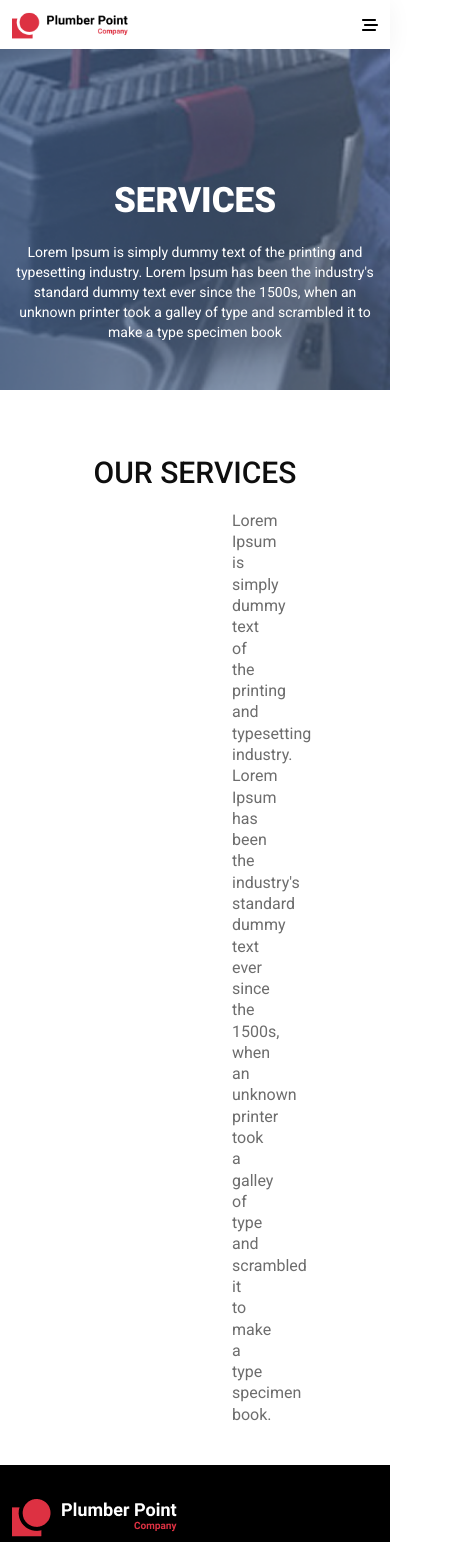
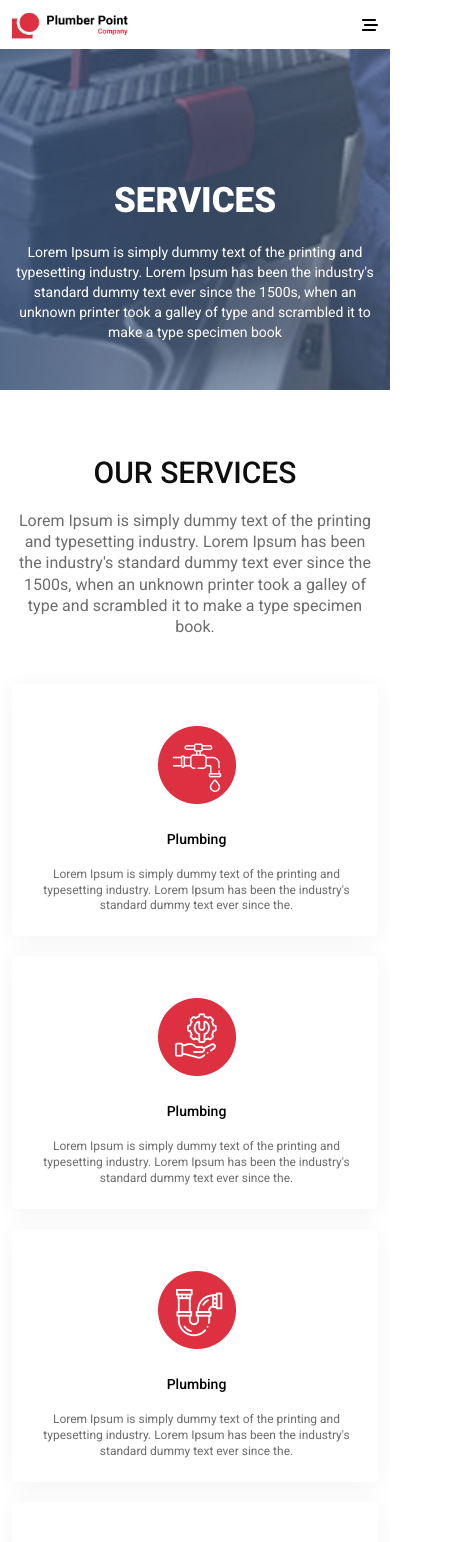
Before and after one commit to Sijan666/plumbingCompany, a React (Vite) app: page /services in a window 390 px wide. Shown: the top 1542 px of the page, 452 px wide, since content can reach past the window. Built offline with nearby package versions, Linux system fonts and the light colour scheme.

Commit message:
feat : add services page with responsive

```diff
--- a/src/components/pages/Services.jsx
+++ b/src/components/pages/Services.jsx
@@ -1,5 +1,7 @@
 import React from 'react'
 import Container from '../Container'
+import ServiceCommon from '../Servicecommon'
+import { servicesApi } from '../data/servicesApi'
 
 const Services = () => {
     return (
@@ -16,7 +18,22 @@ const Services = () => {
                     <Container>
                         <div className="text-center">
                             <h4 className='text-[#0E0E0E] font-medium text-[30px] uppercase'>Our Services</h4>
-                            <p className='text-base text-[#6D6D6D] leading-[133.5%] pt-[15px] px-55'>Lorem Ipsum is simply dummy text of the printing and typesetting industry. Lorem Ipsum has been the industry's standard dummy text ever since the 1500s, when an unknown printer took a galley of type and scrambled it to make a type specimen book.</p>
+                            <p className='text-base text-[#6D6D6D] leading-[133.5%] pt-[15px] lg:px-55'>Lorem Ipsum is simply dummy text of the printing and typesetting industry. Lorem Ipsum has been the industry's standard dummy text ever since the 1500s, when an unknown printer took a galley of type and scrambled it to make a type specimen book.</p>
+                        </div>
+                    </Container>
+                </div>
+                <div className="services mt-[46px]">
+                    <Container>
+                        <div className="grid lg:grid-cols-4 grid-cols-1 sm:grid-cols-2 gap-5 items-center">
+                            {servicesApi.map((item)=>(
+                                <div key={item.id}>
+                                    <ServiceCommon
+                                        serviceImg={item.serviceImg}
+                                        serviceName={item.serviceName}
+                                        serviceDesc={item.serviceDesc}
+                                    />
+                                </div>
+                            ))}
                         </div>
                     </Container>
                 </div>
```
